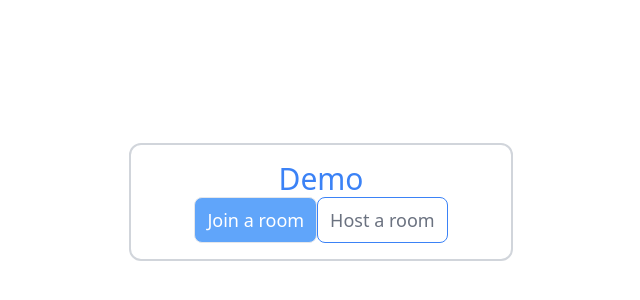
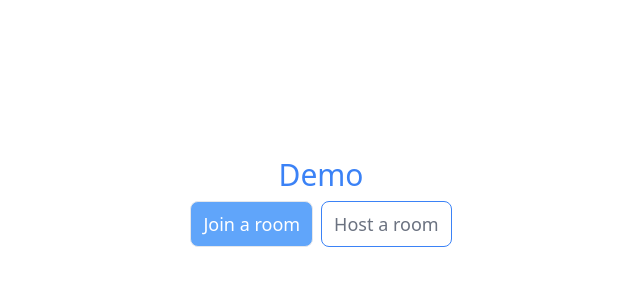
Before and after one commit to jp-knj/video-chat, a React (Create React App) app in the folder client/: page / in a window 1280 px wide. Shown: the part 198-498 px from the top of the page, without its empty margins (319-959 px from the left). Built offline with nearby package versions, Linux system fonts and the light colour scheme.

Commit message:
:art: changes border-color

```diff
--- a/client/src/pages/Login.tsx
+++ b/client/src/pages/Login.tsx
@@ -19,10 +19,11 @@ const Login = () => {
 
   return (
     <div className={"w-full h-screen flex items-center justify-center"}>
-      <div className={"w-96 py-4 bg-white border-2 border-gray-300 rounded-xl flex flex-col items-center justify-evenly backdrop-filter"}>
+      <div className={"w-96 py-4 bg-white border-1 border-gray-600 rounded-xl flex flex-col items-center justify-evenly backdrop-filter"}>
         <p className={"text-3xl text-blue-500"}>Demo</p>
-        <div className={"flex justify-between"}>
+        <div className={"flex justify-between mt-2"}>
           <Button label="Join a room" handleClick={clickedToJoinRoom} primary/>
+          <div className={"ml-2"} />
           <Button label="Host a room" handleClick={clickedToJoinRoomAsHost} />
         </div>
       </div>
```
